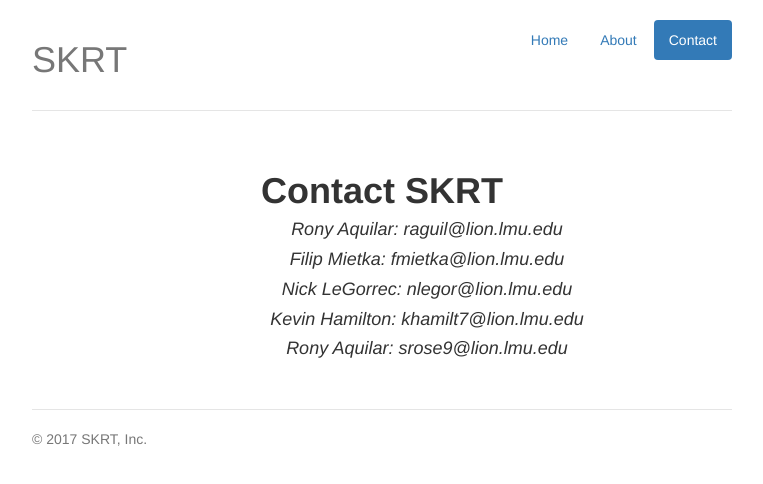
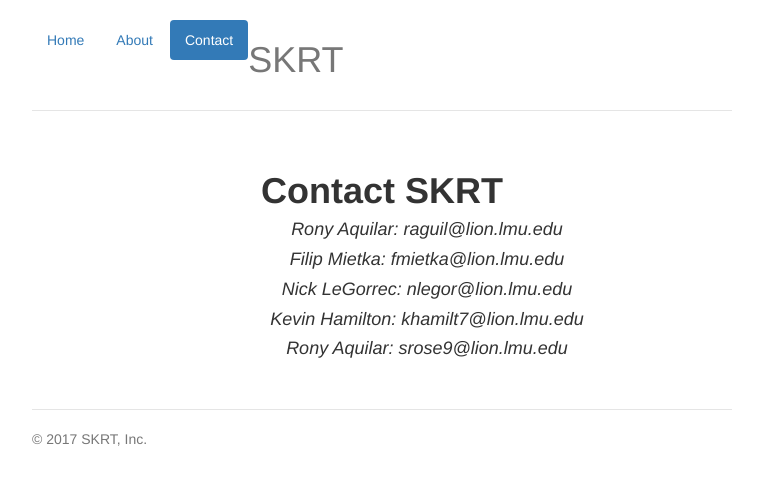
Before and after one commit to ronyaguilar09/SKRT, a website: page contact.html in a window 1280 px wide. Shown: the whole page, without its empty margins (258-1021 px from the left). Drawn offline with nearby package versions, Linux system fonts and the light colour scheme.

Commit message:
right to left for pull

```diff
--- a/contact.html
+++ b/contact.html
@@ -30,7 +30,7 @@
     <div class="container">
       <div class="header clearfix">
         <nav>
-          <ul class="nav nav-pills pull-right">
+          <ul class="nav nav-pills pull-left">
             <li role="presentation"><a href="index.html">Home</a></li>
             <li role="presentation"><a href="about.html">About</a></li>
             <li role="presentation"class="active"><a href="#">Contact</a></li>
```
